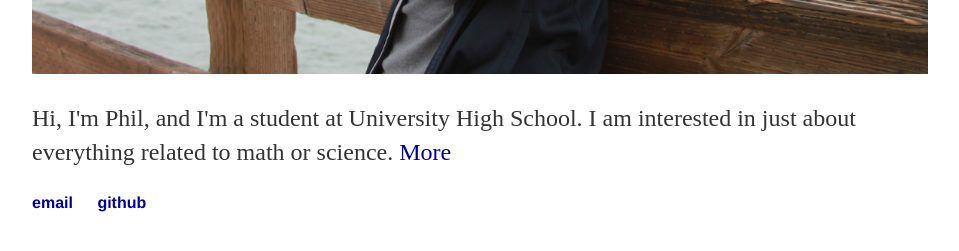
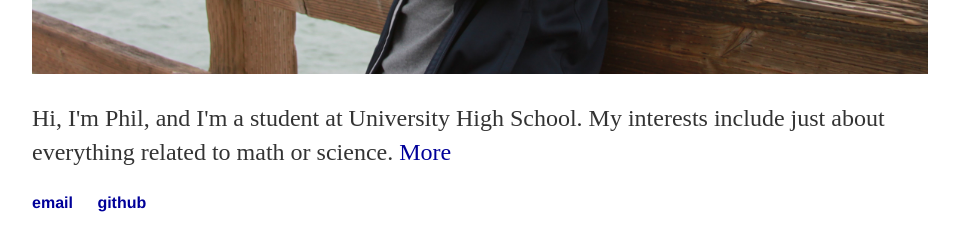
Before and after one commit to philhchen/philhchen.github.io, a Jekyll site: the page built from index.html, in a window 1280 px wide. Shown: the part 601-852 px from the top of the page, without its empty margins (160-1119 px from the left). Built offline with Jekyll 4.4.1, drawn with Linux system fonts in a browser that asks for light colours.

Commit message:
Update index.html

```diff
--- a/index.html
+++ b/index.html
@@ -5,6 +5,8 @@ title: Phil Chen
 <div class="blurb">
 	<body>
 	<img  src="img/pchen_pfp.jpg" style="width:100%;height=100%">
-	<p>Hi, I'm Phil, and I'm a student at University High School. I am interested in just about everything related to math or science. <a href="/about">More</a></p>
+	<p>Hi, I'm Phil, and I'm a student at University High School.
+		My interests include just about everything related to math or science.
+		<a href="/about">More</a></p>
 	</body>
 </div><!-- /.blurb -->
```
